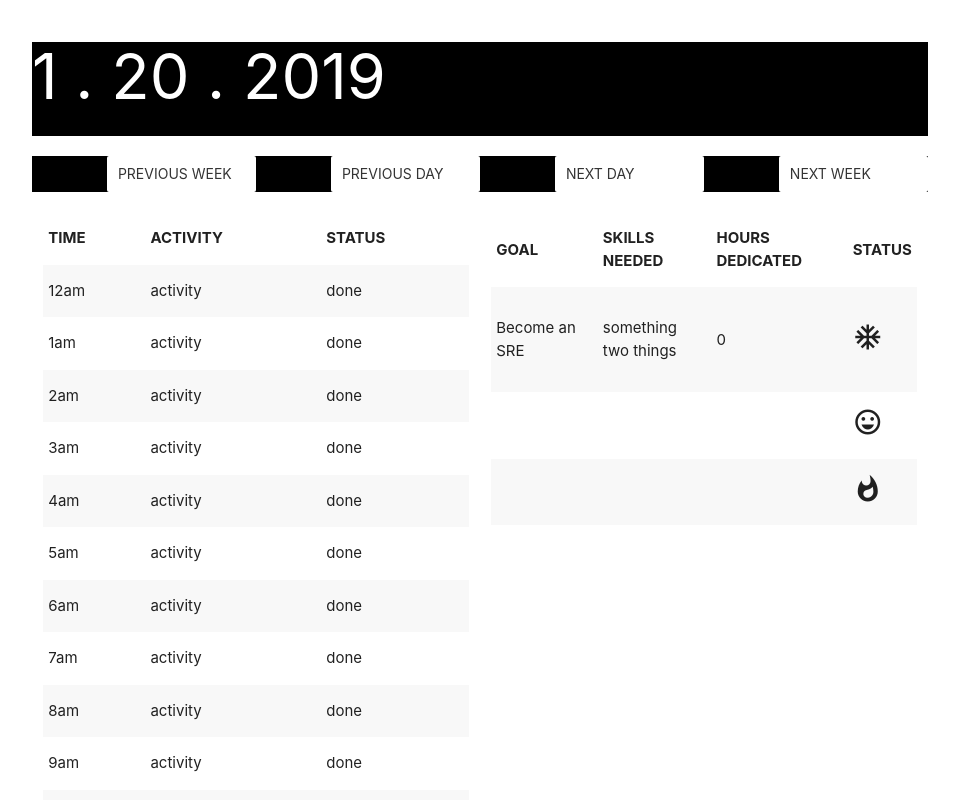
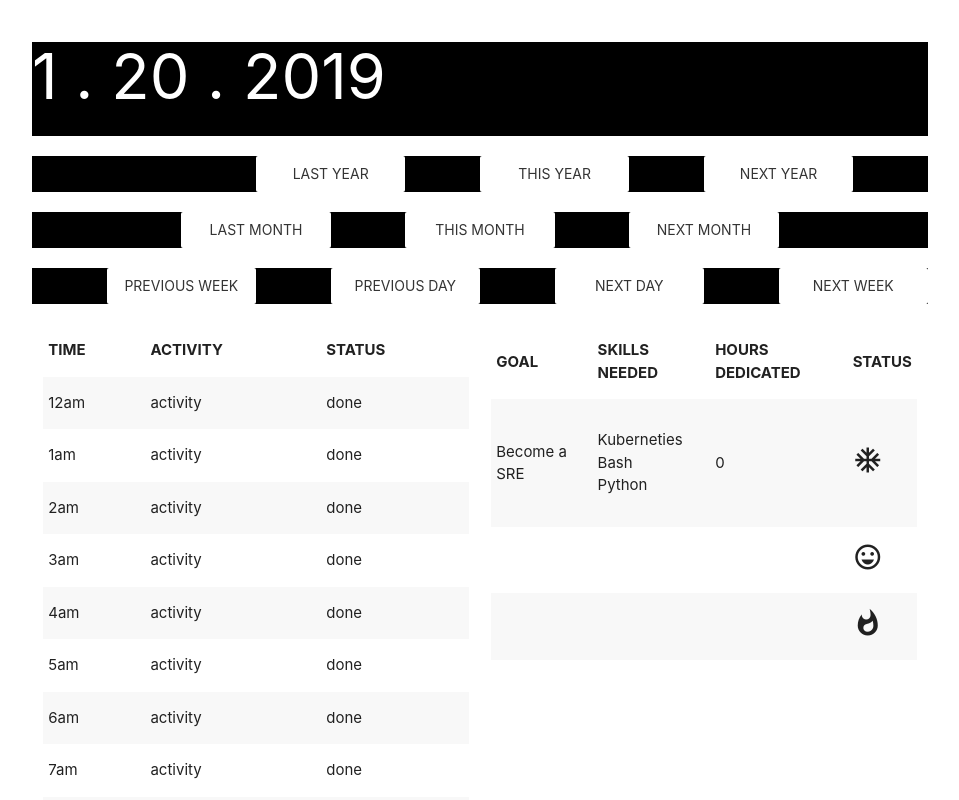
Before and after one commit to julissamackeydev/Planner, an Angular app: page / in a window 1280 px wide. Shown: the top 800 px of the page, without its empty margins (160-1119 px from the left). Built offline with nearby package versions, Linux system fonts and the light colour scheme.

Commit message:
got nav bar wire frame

```diff
--- a/src/app/app.component.html
+++ b/src/app/app.component.html
@@ -4,16 +4,26 @@
     <h1>{{month + ' . ' + date + ' . ' + year}}</h1>
   </div>
   <div class="row black white-text">
-    <a href="#" class="btn-flat white col s2 m3 l2 offset-s1 offset-m1 offset-l1">PREVIOUS WEEK</a>
-    <a href="#" class="btn-flat white col s2 m3 l2 offset-s1 offset-m2 offset-l1">PREVIOUS DAY</a>
-    <a href="#" class="btn-flat white col s2 m3 l2 offset-s1 offset-m3 offset-l1">NEXT DAY</a>
-    <a href="#" class="btn-flat white col s2 m3 l2 offset-s1 offset-m2 offset-l1">NEXT WEEK</a>
+      <a href="#" class="btn-flat white col s2 m2 l2 offset-s1 offset-m1 offset-l3 center-align">LAST YEAR</a>
+      <a href="#" class="btn-flat white col s2 m2 l2 offset-s1 offset-m1 offset-l1 center-align">THIS YEAR</a>
+      <a href="#" class="btn-flat white col s2 m2 l2 offset-s1 offset-m1 offset-l1 center-align">NEXT YEAR</a>
+  </div>
+  <div class="row black white-text">
+      <a href="#" class="btn-flat white col s2 m3 l2 offset-s1 offset-m1 offset-l2 center-align">LAST MONTH</a>
+      <a href="#" class="btn-flat white col s2 m3 l2 offset-s1 offset-m1 offset-l1 center-align">THIS MONTH</a>
+      <a href="#" class="btn-flat white col s2 m3 l2 offset-s1 offset-m1 offset-l1 center-align">NEXT MONTH</a>
+  </div>
+  <div class="row black white-text">
+    <a href="#" class="btn-flat white col s2 m3 l2 offset-s1 offset-m3 offset-l1 center-align">PREVIOUS WEEK</a>
+    <a href="#" class="btn-flat white col s2 m3 l2 offset-s1 offset-m2 offset-l1 center-align">PREVIOUS DAY</a>
+    <a href="#" class="btn-flat white col s2 m3 l2 offset-s1 offset-m1 offset-l1 center-align">NEXT DAY</a>
+    <a href="#" class="btn-flat white col s2 m3 l2 offset-s1 offset-m2 offset-l1 center-align">NEXT WEEK</a>
   </div>
 
   <div class="row">
 
     <div class="col s6 m6 l6">
-      <table class="striped highlight">
+      <table class="striped">
         <thead>
           <tr>
             <th>TIME</th>
@@ -33,7 +43,7 @@
     </div>
 
     <div class="col s6 m6 l6">
-        <table class="striped highlight">
+        <table class="striped">
           <thead>
             <tr>
               <th>GOAL</th>
@@ -45,11 +55,12 @@
 
           <tbody>
             <tr>
-              <td>Become an SRE</td>
+              <td>Become a SRE</td>
               <td>
                   <ul>
-                    <li>something</li>
-                    <li>two things</li>
+                    <li>Kuberneties</li>
+                    <li>Bash</li>
+                    <li>Python</li>
                   </ul>
               </td>
               <td>0</td>
```
